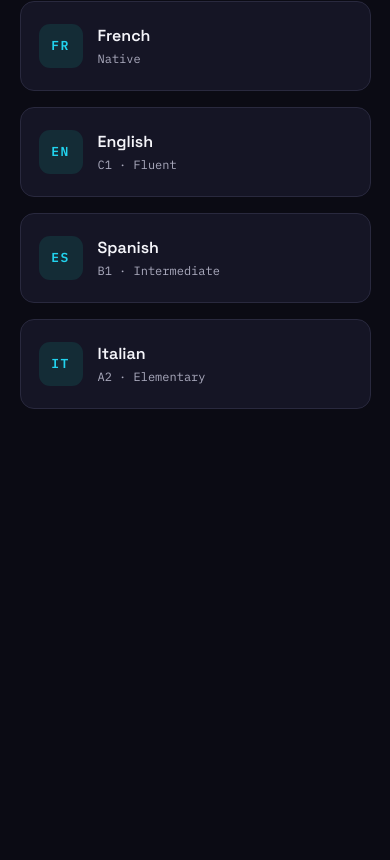
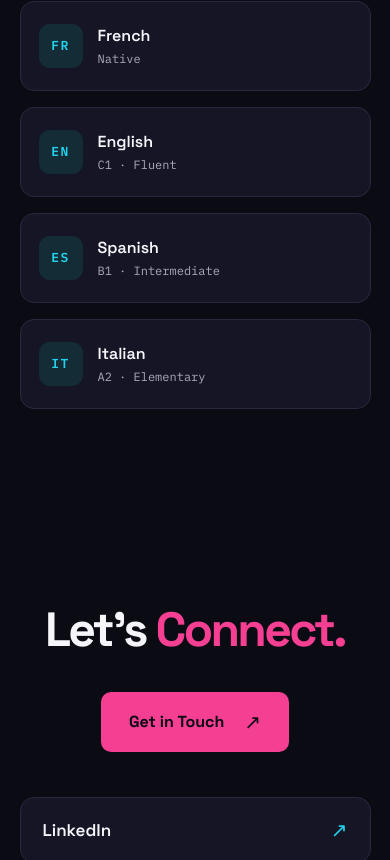
Before and after one commit to perretnina/personal-portfolio, a React (Vite) app: page / in a window 390 px wide. Shown: the part 11140-12000 px from the top of the page. Before the commit the page ends 11644 px from the top, so only its background shows below. Built offline with nearby package versions, Linux system fonts and the light colour scheme.

Commit message:
feat: add contact section and footer

```diff
--- a/src/App.tsx
+++ b/src/App.tsx
@@ -4,6 +4,7 @@ import MyJourney from "./components/MyJourney";
 import Experience from "./components/Experience";
 import Projects from "./components/Projects";
 import Skills from "./components/Skills";
+import Contact from "./components/Contact";
 import "./App.css";
 
 const navigation = [
@@ -38,7 +39,7 @@ function App() {
         </button>
         <nav className={`nav-links ${menuOpen ? "open" : ""}`}>
           {navigation.map((item) =>
-            ["Home", "My Journey", "Experience", "Projects", "Skills"].includes(item) ? (
+            ["Home", "My Journey", "Experience", "Projects", "Skills", "Contact"].includes(item) ? (
               <a
                 key={item}
                 href={
@@ -50,7 +51,9 @@ function App() {
                     ? "#experience"
                     : item === "Projects"
                     ? "#projects"
-                    : "#skills"
+                    : item === "Skills"
+                    ? "#skills"
+                    : "#contact"
                 }
                 className={`nav-link ${item === "Home" ? "active" : ""}`}
                 onClick={() => setMenuOpen(false)}
@@ -148,6 +151,10 @@ function App() {
 
         <Skills />
 
+        {/* CONTACT */}
+
+        <Contact />
+
       </main>
     </div>
   );
--- /dev/null
+++ b/src/components/Contact.css
@@ -0,0 +1,182 @@
+/* CONTACT SECTION */
+
+.contact-section {
+  padding: 130px 6% 110px;
+  background: #0b0b14;
+  color: #f5f5fa;
+  scroll-margin-top: 80px;
+}
+
+.contact-container {
+  max-width: 1240px;
+  margin: 0 auto;
+  display: flex;
+  flex-direction: column;
+  align-items: center;
+  text-align: center;
+}
+
+.contact-container h2 {
+  margin: 0 0 42px;
+  font-family: "Space Grotesk", sans-serif;
+  font-size: clamp(48px, 7vw, 90px);
+  line-height: 1.1;
+  letter-spacing: -0.055em;
+}
+
+.contact-container h2 span {
+  color: #f43f93;
+}
+
+/* EMAIL BUTTON */
+
+.contact-email-button {
+  display: inline-flex;
+  align-items: center;
+  justify-content: center;
+  gap: 20px;
+  padding: 17px 28px;
+
+  background: #f43f93;
+  color: #0b0b14;
+
+  border-radius: 10px;
+  text-decoration: none;
+
+  font-family: "Space Grotesk", sans-serif;
+  font-size: 16px;
+  font-weight: 700;
+
+  transition:
+    transform 0.25s ease,
+    box-shadow 0.25s ease,
+    background 0.25s ease;
+}
+
+.contact-email-button:hover {
+  transform: translateY(-4px);
+  background: #ff61a8;
+  box-shadow: 0 12px 35px rgba(244, 63, 147, 0.22);
+}
+
+.contact-email-button span {
+  font-size: 20px;
+  transition: transform 0.25s ease;
+}
+
+.contact-email-button:hover span {
+  transform: translate(3px, -3px);
+}
+
+/* SOCIAL LINKS */
+
+.contact-socials {
+  display: grid;
+  grid-template-columns: repeat(2, minmax(0, 1fr));
+  gap: 16px;
+  width: 100%;
+  max-width: 500px;
+  margin-top: 55px;
+}
+
+.contact-social-card {
+  display: flex;
+  align-items: center;
+  justify-content: space-between;
+  gap: 20px;
+
+  padding: 22px 24px;
+
+  background: #151525;
+  border: 1px solid #29293e;
+  border-radius: 14px;
+
+  color: #f5f5fa;
+  text-decoration: none;
+
+  font-family: "Space Grotesk", sans-serif;
+  font-size: 17px;
+  font-weight: 600;
+
+  transition:
+    transform 0.25s ease,
+    border-color 0.25s ease,
+    box-shadow 0.25s ease;
+}
+
+.contact-social-card:hover {
+  transform: translateY(-4px);
+  border-color: #22d3ee;
+  box-shadow: 0 12px 30px rgba(0, 0, 0, 0.2);
+}
+
+.contact-social-arrow {
+  color: #22d3ee;
+  font-size: 20px;
+  transition: transform 0.25s ease;
+}
+
+.contact-social-card:hover .contact-social-arrow {
+  transform: translate(3px, -3px);
+}
+
+/* FOOTER */
+
+.contact-footer {
+  padding: 28px 6%;
+  border-top: 1px solid #29293e;
+
+  background: #0b0b14;
+  color: #77778d;
+
+  text-align: center;
+  font-family: "IBM Plex Mono", monospace;
+  font-size: 12px;
+}
+
+/* RESPONSIVE */
+
+@media (max-width: 700px) {
+  .contact-section {
+    padding: 100px 5% 85px;
+  }
+
+  .contact-container h2 {
+    margin-bottom: 35px;
+  }
+
+  .contact-socials {
+    margin-top: 45px;
+  }
+}
+
+@media (max-width: 450px) {
+  .contact-socials {
+    grid-template-columns: 1fr;
+  }
+
+  .contact-social-card {
+    padding: 19px 22px;
+  }
+}
+
+/* ACCESSIBILITY */
+
+@media (prefers-reduced-motion: reduce) {
+  .contact-email-button,
+  .contact-email-button span,
+  .contact-social-card,
+  .contact-social-arrow {
+    transition: none;
+  }
+
+  .contact-email-button:hover,
+  .contact-social-card:hover {
+    transform: none;
+  }
+
+  .contact-email-button:hover span,
+  .contact-social-card:hover .contact-social-arrow {
+    transform: none;
+  }
+}
--- /dev/null
+++ b/src/components/Contact.tsx
@@ -0,0 +1,57 @@
+import "./Contact.css";
+
+export default function Contact() {
+  return (
+    <>
+      <section
+        id="contact"
+        className="contact-section"
+        aria-labelledby="contact-title"
+      >
+        <div className="contact-container">
+          <h2 id="contact-title">
+            Let's <span>Connect.</span>
+          </h2>
+
+          <a
+            className="contact-email-button"
+            href="mailto:nina.perret@etu.emse.fr"
+          >
+            Get in Touch
+            <span aria-hidden="true">↗</span>
+          </a>
+
+          <div className="contact-socials">
+            <a
+              className="contact-social-card"
+              href="https://www.linkedin.com/in/nina-perret-6b1b5832b/"
+              target="_blank"
+              rel="noopener noreferrer"
+            >
+              <span>LinkedIn</span>
+              <span className="contact-social-arrow" aria-hidden="true">
+                ↗
+              </span>
+            </a>
+
+            <a
+              className="contact-social-card"
+              href="https://github.com/perretnina"
+              target="_blank"
+              rel="noopener noreferrer"
+            >
+              <span>GitHub</span>
+              <span className="contact-social-arrow" aria-hidden="true">
+                ↗
+              </span>
+            </a>
+          </div>
+        </div>
+      </section>
+
+      <footer className="contact-footer">
+        © {new Date().getFullYear()} Nina Perret
+      </footer>
+    </>
+  );
+}
```
